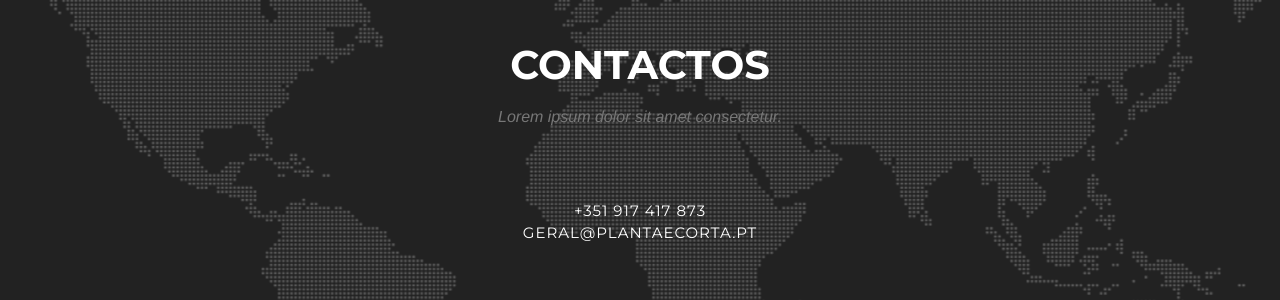
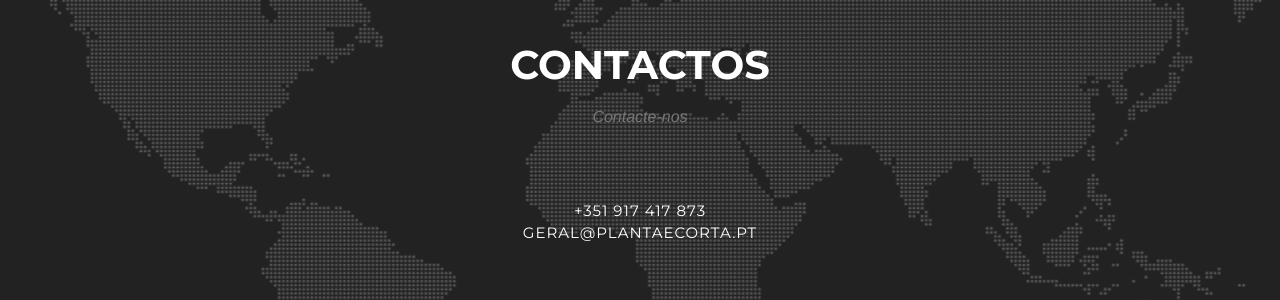
Before and after one commit to ricardosousa10101989/ricardosousa10101989, a Jekyll site: the page built from index.html, in a window 1280 px wide and 900 px high, scrolled down 3158 px. Shown: the part 417-717 px from the top of the window. Built offline with Jekyll 4.4.1, drawn with Linux system fonts in a browser that asks for light colours; some web fonts are replaced.

Commit message:
site update

```diff
--- a/_includes/contact.html
+++ b/_includes/contact.html
@@ -3,7 +3,7 @@
             <div class="row">
                 <div class="col-lg-12 text-center">
                     <h2 class="section-heading">Contactos</h2>
-                    <h3 class="section-subheading text-muted">Lorem ipsum dolor sit amet consectetur.</h3>
+                    <h3 class="section-subheading text-muted">Contacte-nos</h3>
                     <a  class="contacts-url" href="tel:+351917417873"> +351 917 417 873 </a> <br />
                     <a  class="contacts-url" href="mailto:geral@plantaecorta.pt"> geral@plantaecorta.pt </a>
                 </div>
--- a/_includes/header.html
+++ b/_includes/header.html
@@ -45,7 +45,7 @@
             <div class="intro-text">
                 <div class="intro-heading">Planta & Corta</div>
                 <div class="intro-lead-in">Mexer na terra é um vício ...</div>
-                <a href="#services" class="page-scroll btn btn-xl">Descobrir mais</a>
+                <a href="#about" class="page-scroll btn btn-xl">Descobrir mais</a>
             </div>
         <div class="intro-overlay"></div>
         </div>
```
